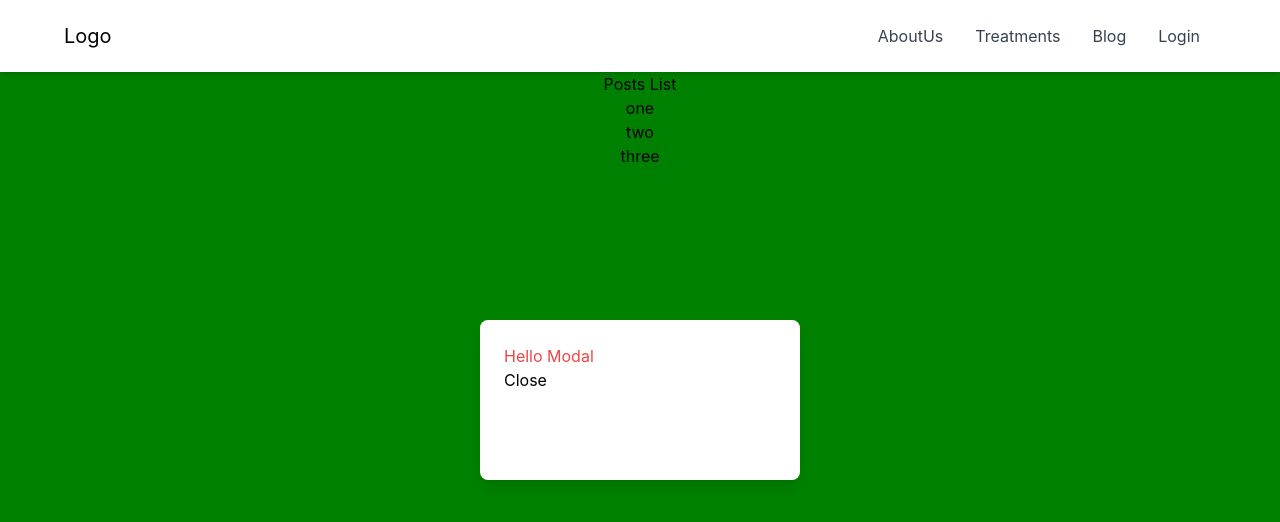
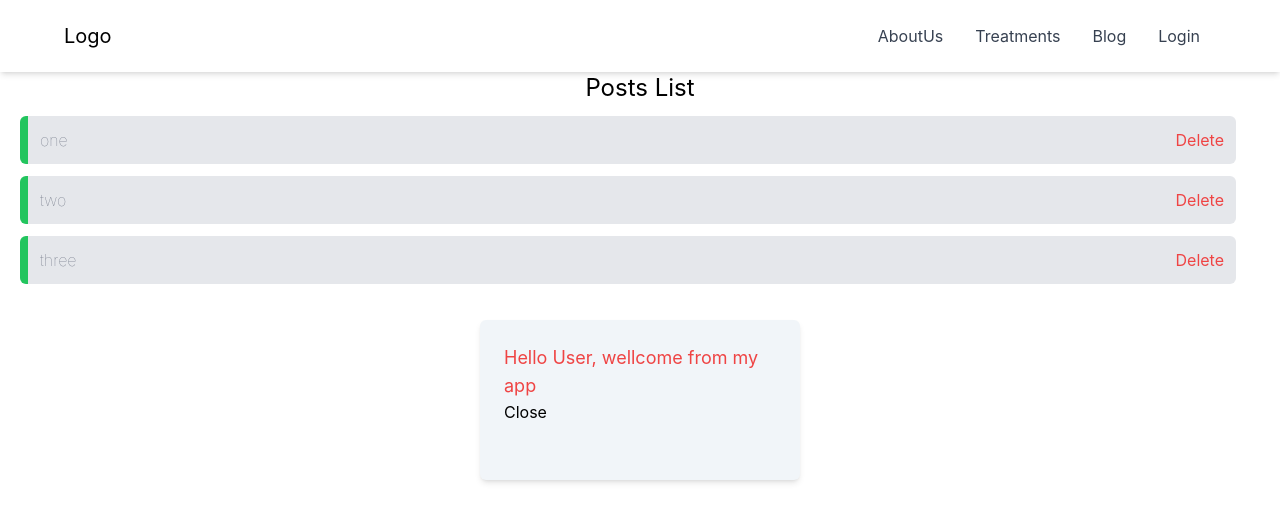
Before and after one commit to RarJar/React-Beginner-Project, a React (Create React App) app: page / in a window 1280 px wide. Both pictures are taken after a click on the button "Login". Shown: the top 522 px of the page. Built offline with nearby package versions, Linux system fonts and the light colour scheme.

Commit message:
delete-data-by-props-function

```diff
--- a/src/App.css
+++ b/src/App.css
@@ -1,5 +1,4 @@
 .App {
   text-align: center;
-  background-color: green;
   height: 100vh;
 }
--- a/src/App.js
+++ b/src/App.js
@@ -20,14 +20,18 @@ function App() {
     }
   ]);
 
+  let deletePost = (id) =>{
+    setPosts((prevState) => prevState.filter((post) => post.id !== id))
+  }
+
   let [openModal,setOpenModal] = useState(false);
 
   return (
     <div className="App">
       <Navbar setOpenModal={setOpenModal}/>
-      <PostsList posts={posts}/>
+      <PostsList posts={posts} deletePost={deletePost}/>
       <Modal openModal={openModal} setOpenModal={setOpenModal}>
-        <h1 className='text-red-500'>Hello Modal</h1>
+        <h1 className='text-red-500 text-lg'>Hello User, wellcome from my app</h1>
       </Modal>
     </div>
   );
--- a/src/components/Modal/index.js
+++ b/src/components/Modal/index.js
@@ -4,7 +4,7 @@ export default function Modal({children,openModal,setOpenModal}) {
   return (
     ReactDom.createPortal(
       !!openModal && <div className='fixed inset-0 flex items-center justify-center z-50'>
-        <div className="bg-white w-1/4 p-6 h-40 rounded-lg shadow-lg">
+        <div className="bg-slate-100 w-1/4 p-6 h-40 rounded-md shadow-md">
               <p>{children}</p>
               <button onClick={() => setOpenModal(false)}>Close</button>
           </div>
--- a/src/components/PostsList/index.js
+++ b/src/components/PostsList/index.js
@@ -1,20 +1,23 @@
 import React from 'react'
 
-export default function PostsList({posts}) {
+export default function PostsList({posts,deletePost}) {
   return (
     <div>
-      <h2>Posts List</h2>
+      <h2 className="text-2xl">Posts List</h2>
         {
         <div>
             {
             !!posts.length && posts.map((post) =>(
-                <div>
-                    <span key={post.id}>{post.title}</span>
+                <div class="bg-gray-200 mx-5 my-3 flex justify-between text-black border-l-8 border-green-500 rounded-md p-3 w-[95%]">
+                    <div class="text-gray-500 font-thin text-md">
+                        <span key={post.id}>{post.title}</span>
+                    </div>
+                    <h3 className='text-red-500 text-md cursor-pointer' onClick={() => deletePost(post.id)}>Delete</h3>
                 </div>
             ))
             }
             {
-            !posts.length && <span>There is no data</span>
+            !posts.length && <span className='text-red-500 text-md'>There is no data</span>
             }
         </div>
         }
--- a/src/index.css
+++ b/src/index.css
@@ -6,8 +6,3 @@ body {
   -webkit-font-smoothing: antialiased;
   -moz-osx-font-smoothing: grayscale;
 }
-
-code {
-  font-family: source-code-pro, Menlo, Monaco, Consolas, 'Courier New',
-    monospace;
-}
```
